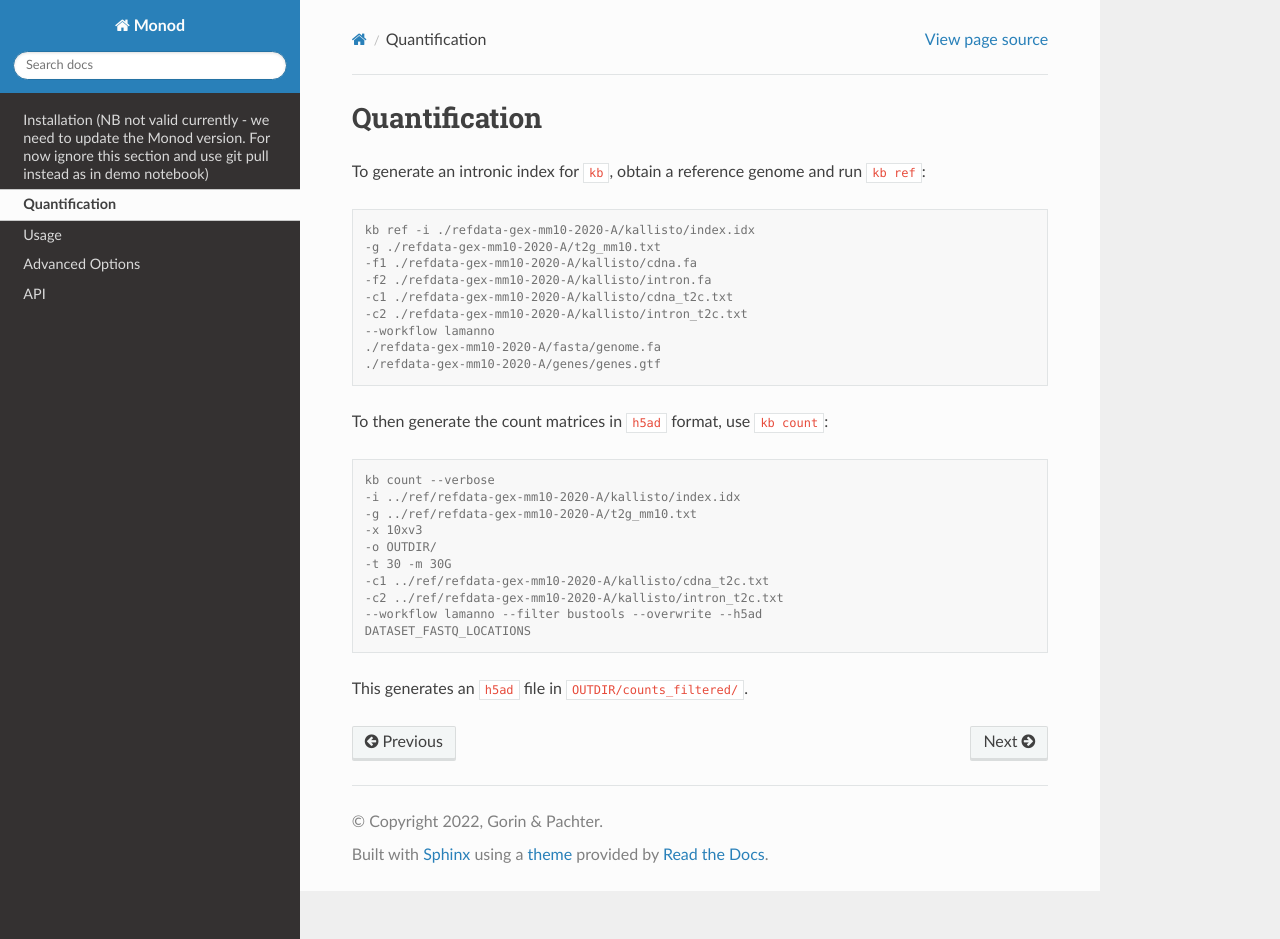
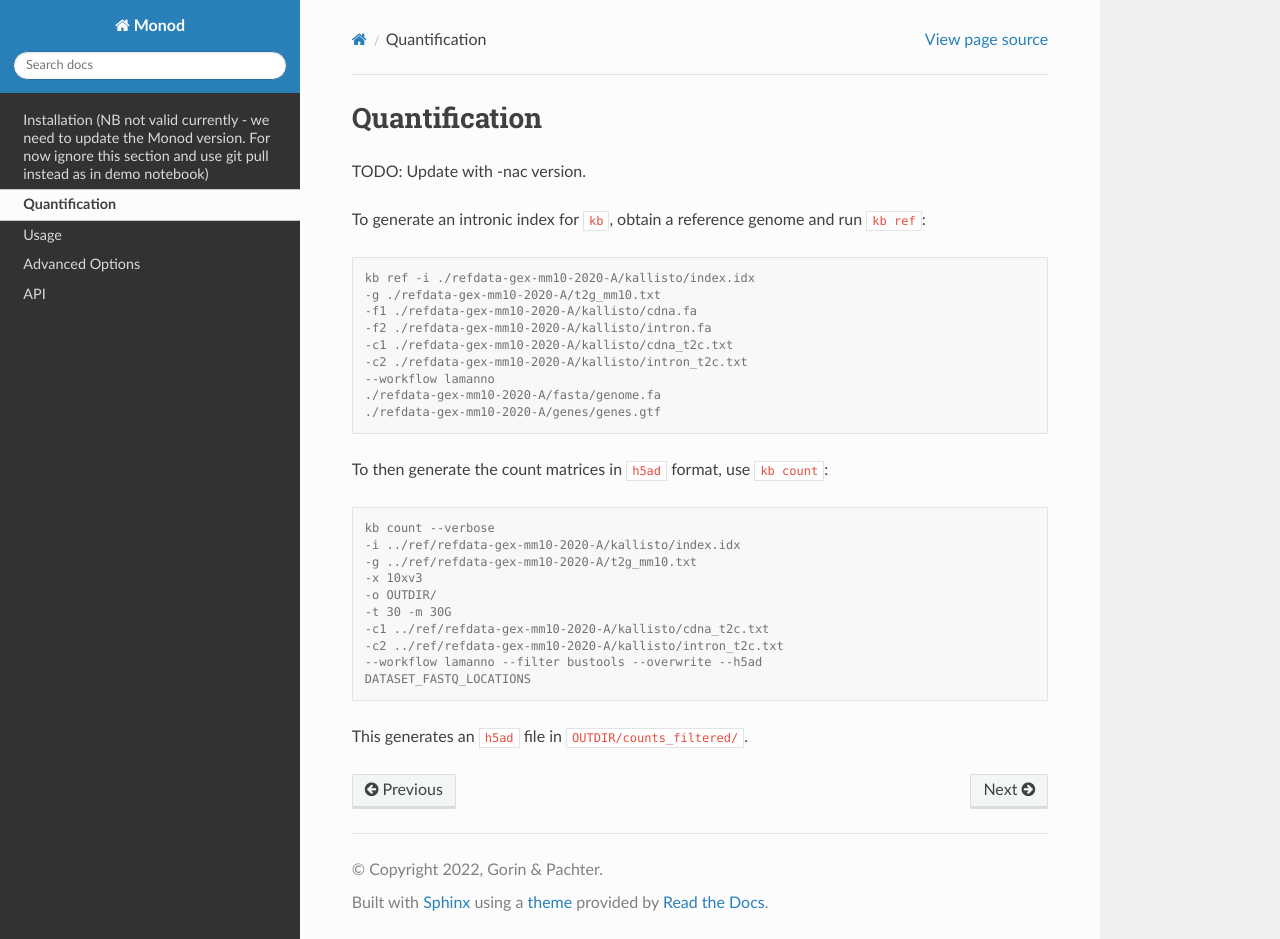
Before and after one commit to pachterlab/monod_examples, a Sphinx documentation site: the page built from docs/source/quantification.rst, in a window 1280 px wide and 939 px high. Built offline with Sphinx 7.4.7 and the Read the Docs theme 3.1.0, drawn with Linux system fonts in a browser that asks for light colours.

Commit message:
Update quantification.rst

```diff
--- a/docs/source/quantification.rst
+++ b/docs/source/quantification.rst
@@ -1,5 +1,7 @@
 Quantification
 =====
+
+TODO: Update with -nac version.
 
 To generate an intronic index for ``kb``, obtain a reference genome and run ``kb ref``:
 
```
